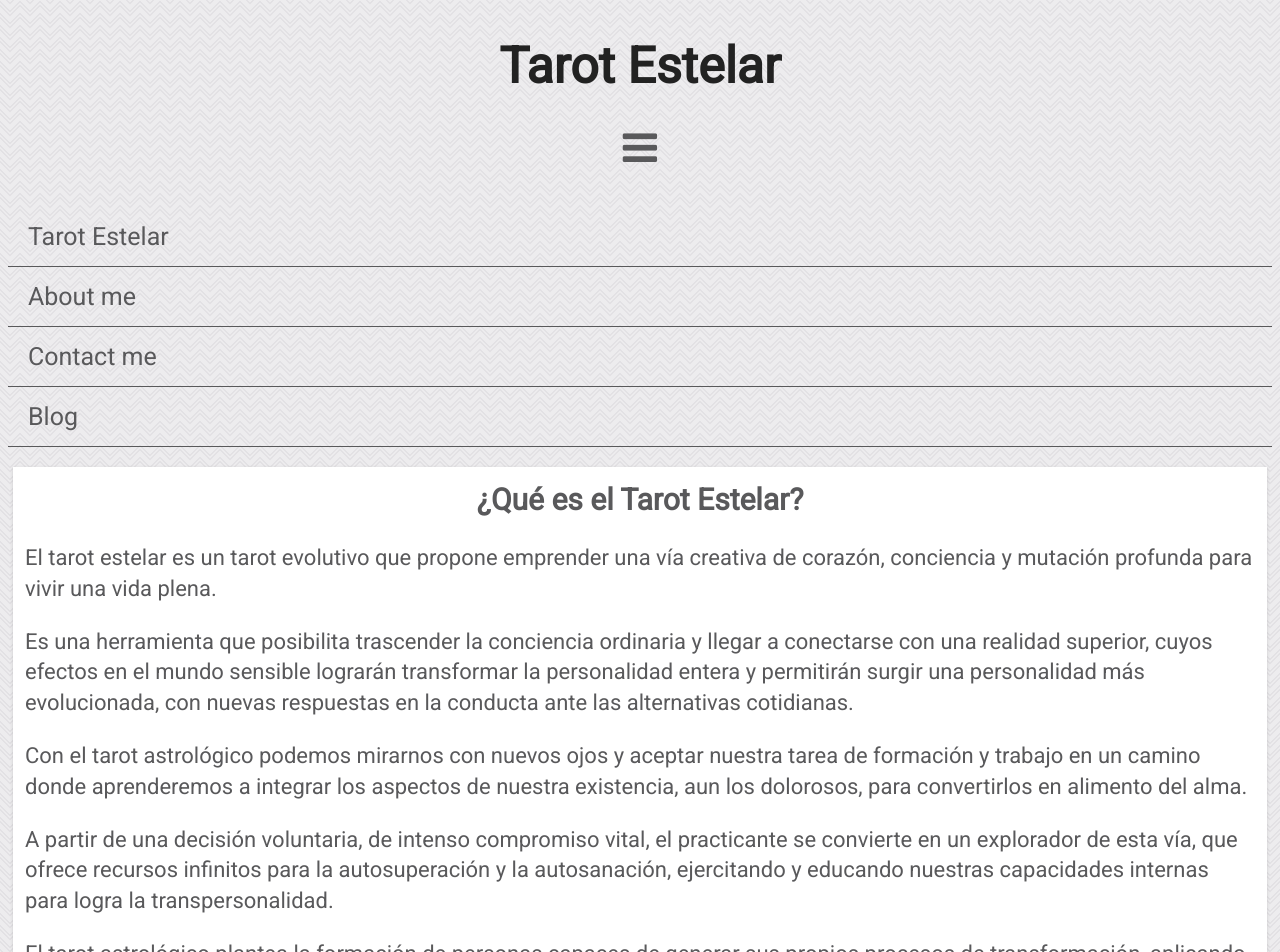
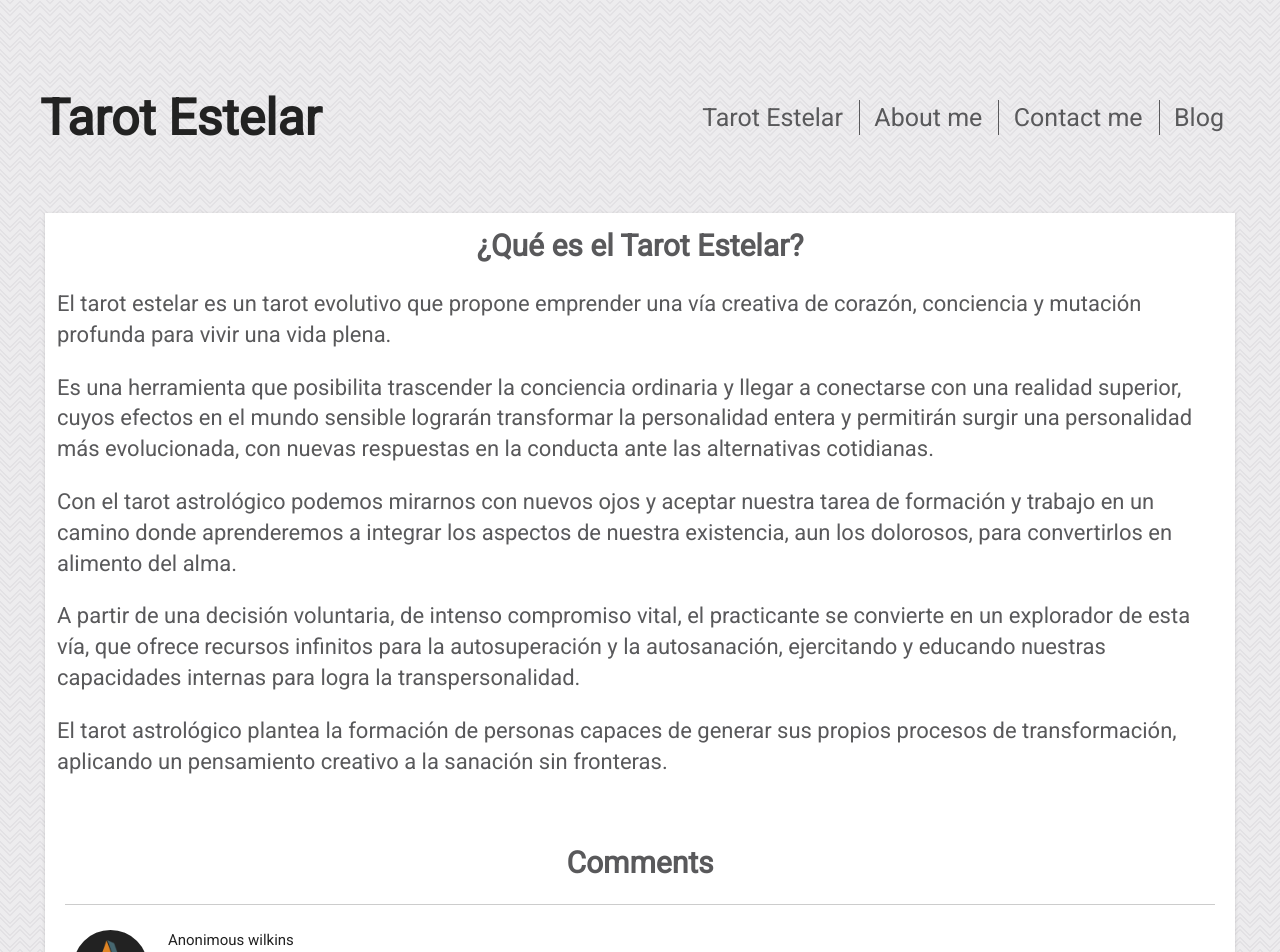
Before and after one commit to Juanchoalric/Tarot-estelar, a plain HTML site: page index.html in a window 1280 px wide. Shown: the top 952 px of the page. Drawn offline with nearby package versions, Linux system fonts and the light colour scheme.

Commit message:
desktop v-1, not final

```diff
--- a/css/main.css
+++ b/css/main.css
@@ -24,6 +24,8 @@ html {
 body {
     color: #222;
     font-size: 10px;
+    max-width: 1200px;
+    margin: auto;
     line-height: 1.4;
     font-family: Roboto;
 }
@@ -35,10 +37,11 @@ body {
     box-shadow: 0 1px 3px 0 rgba(119, 119, 119, 0.3);
 }
 
+@media (max-width: 700px){
     header h1 {
         font-size: 5em;
         margin: 0;
-    padding-top: 23px;
+        margin-top: 23px;
         text-align: center;
     }
 
@@ -154,3 +157,154 @@ footer {
     .footer-bar ul li a{
         color: white;
     }
+}
+
+@media (min-width: 700px) {
+
+    header {
+        overflow: hidden;
+        margin-top: 60px;
+    }
+
+    header h1 {
+        font-size: 5em;
+        margin: 0;
+        vertical-align: middle;
+        display: inline-block;
+        padding-top: 23px;
+        text-align: left;
+    }
+
+    header div {
+        display: none;
+    }
+
+    .navigation-bar {
+        display: inline-block;
+        margin-top: 30px;
+        float: right;
+        vertical-align: middle;
+    }
+
+    .navigation-bar ul {
+        padding-left: 0;
+    }
+
+    .navigation-bar ul :last-child{
+        border: none;
+    }
+
+    .navigation-bar ul :first-child{
+        padding-left: 0;
+    }
+
+    .navigation-bar ul li {
+        color: #59595b;
+        display: inline-block;
+        text-decoration: none;
+        list-style-type: none;
+        border-right: solid 1px #59595b;
+        font-size: 2.5em;
+        padding-left: 12px;
+        text-align: left;
+    }
+
+    .navigation-bar ul li :hover{
+        color: steelblue;
+        transition: 2s;
+        font-size: 1.1em;
+    }
+
+
+    .general-container{
+        margin-top: 60px;
+    }
+
+    .body-container {
+        background-color: white;
+    }
+
+    a {
+        color: #59595b;
+        padding-right: 16px;
+        text-decoration: none;
+    }
+
+    .home-description h2 {
+        color: #59595b;
+        text-align: center;
+        margin-top: 20px;
+        padding-top: 12px;
+        margin-bottom: 20px;
+        font-size: 3em;
+    }
+
+    .home-description p {
+        color: #59595b;
+        font-size: 2.2em;
+        margin-bottom: 20px;
+        margin-left: 12px;
+        margin-right: 12px;
+    }
+
+    .comments {
+        overflow: hidden;
+        padding: 20px 20px 0 20px;
+    }
+
+    .comments h2 {
+        font-size: 3em;
+        text-align: center;
+        color: #59595b;
+        padding-bottom: 20px;
+        border-bottom: solid #ccc 1px;
+    }
+
+    .single-comment {
+        margin-bottom: 50px;
+    }
+
+    .single-comment img {
+        width: 75px;
+        float: left;
+        margin: 0 20px 20px 8px;
+        height: 75px;
+        border-radius: 50%;
+        display: inline-block;
+    }
+
+    .username {
+        font-size: 1.5em;
+    }
+
+    .date-comment {
+        font-size: 1.2em;
+    }
+
+    .description-comment {
+        font-size: 1.5em;
+    }
+
+    footer {
+        background-color: #222222;
+    }
+
+    .footer-bar ul {
+        padding: 0;
+    }
+
+    .footer-bar ul li {
+        color: white;
+        text-decoration: none;
+        list-style-type: none;
+        size: 20px;
+        font-size: 2.5em;
+        padding: 12px;
+        border-bottom: solid 1px white;
+        text-align: left;
+    }
+
+    .footer-bar ul li a {
+        color: white;
+    }
+}
```
Lines whose indentation alone changed are shown as unchanged.
